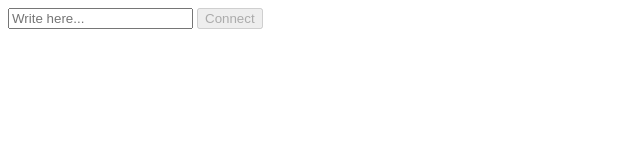
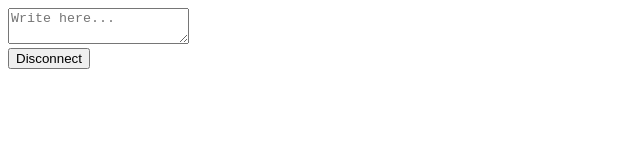
Before and after one commit to sergioverde90/first-nodejs, a plain HTML site: page node-websocket/index.html in a window 1280 px wide. Both pictures are taken after a click on the button "Connect". Shown: the whole page, without its empty margins (0-640 px from the left). Drawn offline with Linux system fonts and the light colour scheme.

Commit message:
refactor

```diff
--- a/node-websocket/index.html
+++ b/node-websocket/index.html
@@ -8,7 +8,8 @@
     <script type="text/javascript" src="main.js"></script>
 </head>
 <body>
-    <input type="text" value="" id="shared" placeholder="Write here..." onkeyup="modify(event);" disabled="true">
-    <button onclick="connect();" id="btn-connect">Connect</button>
+    <textarea value="" id="shared" placeholder="Write here..." onkeyup="modify(event);" disabled="true"></textarea>
+    <br />
+    <button onclick="toogleConnection();" id="btn-connect">Connect</button>
 </body>
 </html>
--- a/node-websocket/main.js
+++ b/node-websocket/main.js
@@ -1,3 +1,4 @@
+
 const Connection = function() {
     let socket;
     return {
@@ -5,6 +6,9 @@ const Connection = function() {
             this.socket = new WebSocket(url);
             this.socket.addEventListener('open', (event) => { console.log('connection established!'); });
             this.socket.onerror = (err) =>  { console.error("connection error => ", err); };
+        },
+        disconnect : () => {
+            this.socket.close();
         },
         send : (data) => {
             this.socket.send(data);
@@ -15,17 +19,32 @@ const Connection = function() {
         on : (action, callback) => {
             this.socket.addEventListener(action, callback);
         },
-        close : () => {
-            this.socket.close();
+        isConnected : () => {
+            return this.socket && this.socket.readyState === 1;
         }
     }
 }();
+
+function toogleConnection() {
+    if(!Connection.isConnected()) {
+        connect();
+    } else {
+        disconnect();
+    }
+}
 
 function connect() {
     Connection.connect('ws://192.168.1.123:8080');
     Connection.on('message', (event) => { document.getElementById('shared').value = event.data; })
     document.getElementById('shared').disabled = false;
-    document.getElementById('btn-connect').disabled = true;
+    document.getElementById('btn-connect').innerHTML = 'Disconnect';
+}
+
+function disconnect() {
+    Connection.disconnect();
+    document.getElementById('shared').disabled = true;
+    document.getElementById('shared').value = '';
+    document.getElementById('btn-connect').innerHTML = 'Connect';
 }
 
 function modify(event) {
```
